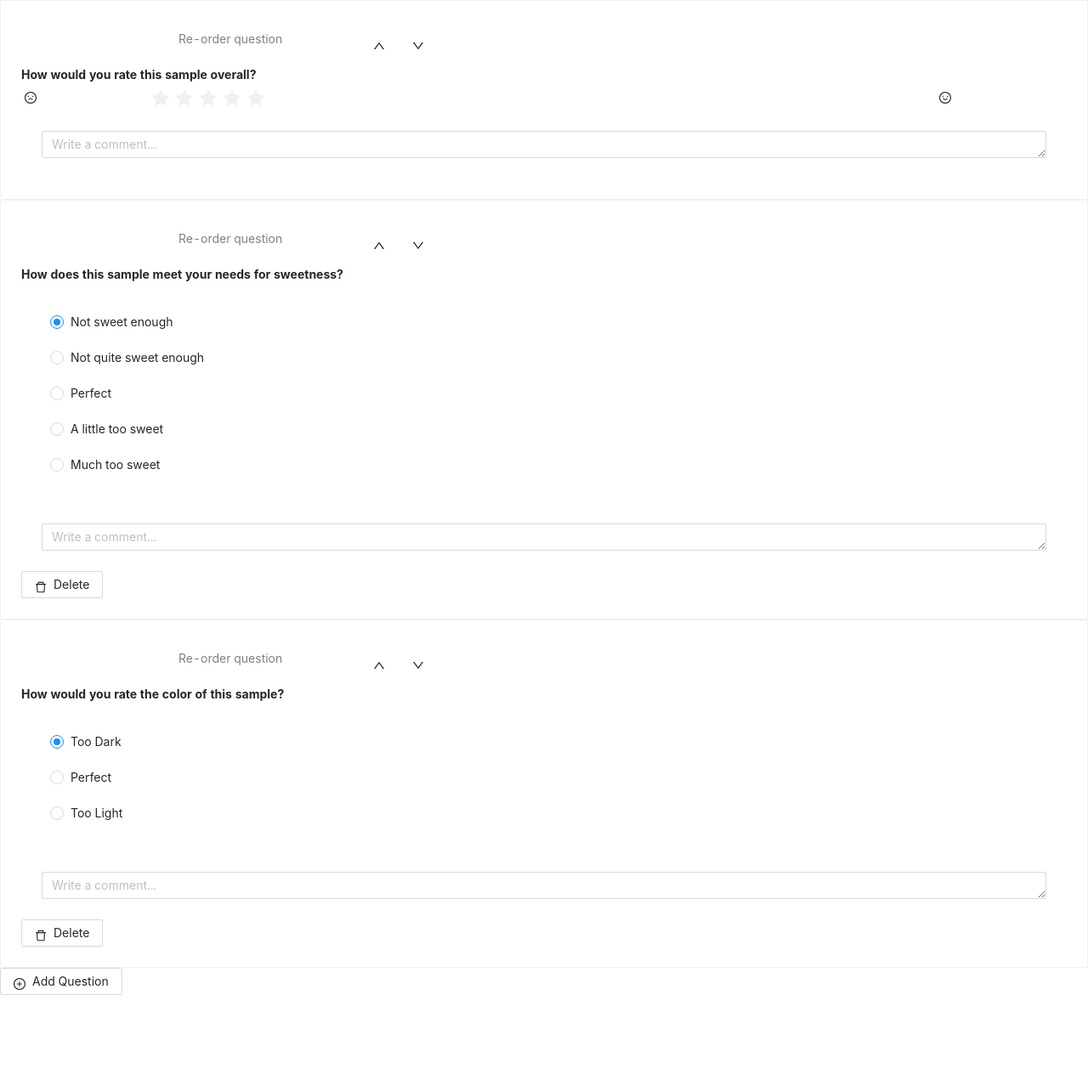
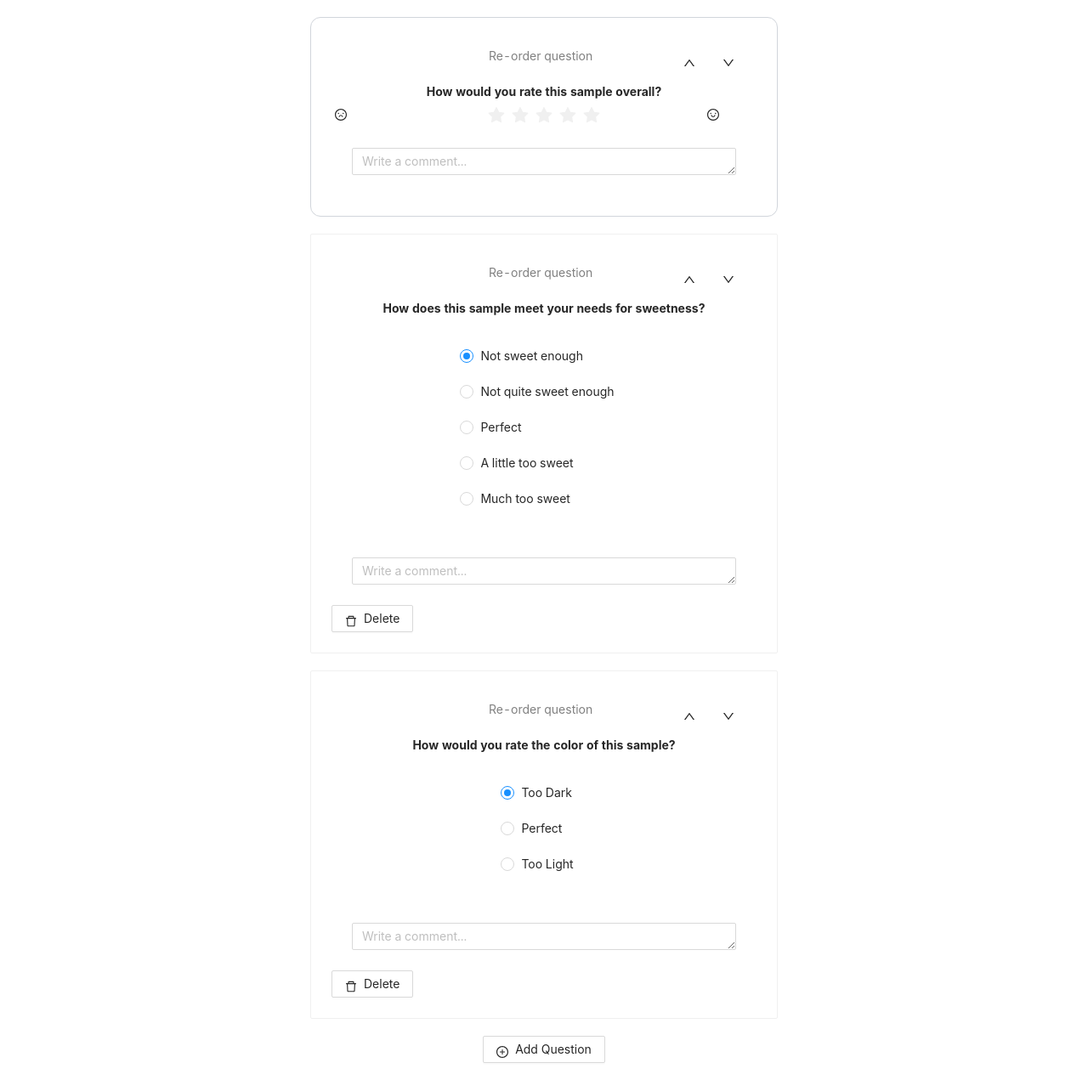
Before and after one commit to SampleVu-Development/SampleVu, a Next.js app: page /survey-demo in a window 1280 px wide. Shown: the whole page at 85% size. Before the commit the page ends 1171 px from the top, so only its background shows below. Built offline with nearby package versions, Linux system fonts and the light colour scheme.

Commit message:
tailwind update survey demo

```diff
--- a/components/survey/SurveyCard.js
+++ b/components/survey/SurveyCard.js
@@ -5,19 +5,17 @@ import CreateQuestion from './CreateQuestion'
 export default function SurveyCard({ title, questionID, type, callback, data }) {
   // data is for multiple choice questions, an array, which stores all the options for multiple choice
 
-  if (type == 'required') {
-    return <RequiredQuestion questionID={questionID} title={title} callback={callback} />
-  }
-
-  if (type == 'multiple') {
-    return (
-      <MultipleQuestion questionID={questionID} title={title} data={data} callback={callback} />
-    )
-  }
-
-  if (type == 'create') {
-    return <CreateQuestion callback={callback} />
-  }
-
-  return <p>default</p>
+  return (
+    <div className="flex justify-center rounded-xl border-gray-300 p-2.5 text-center">
+      {type == 'required' ? (
+        <RequiredQuestion questionID={questionID} title={title} callback={callback} />
+      ) : type == 'multiple' ? (
+        <MultipleQuestion questionID={questionID} title={title} data={data} callback={callback} />
+      ) : type == 'create' ? (
+        <CreateQuestion callback={callback} />
+      ) : (
+        <p>default</p>
+      )}
+    </div>
+  )
 }
--- a/components/survey/questions/RequiredQuestion.js
+++ b/components/survey/questions/RequiredQuestion.js
@@ -8,7 +8,7 @@ const { TextArea } = Input
 export default function RequiredQuestion({ title, questionID, callback }) {
   return (
     <div className="custom-container">
-      <Card className="curvedBorder">
+      <Card className="rounded-xl border-gray-300">
         <ReOrderBlock />
         <SurveyTitle text={title} />
         <StarRating callback={e => callback({ title, questionID, type: 'slider', event: e })} />
--- a/pages/survey-demo.js
+++ b/pages/survey-demo.js
@@ -8,7 +8,6 @@ function surveyQuestionCallback(information) {
   }
 }
 
-export default function Survey() {
 let multiChoices = [
   'Not sweet enough',
   'Not quite sweet enough',
@@ -20,13 +19,15 @@ export default function Survey() {
 let question0ID = 0
 let question1ID = 1
 let question2ID = 2
+
+export default function Survey() {
   return (
     <>
       <Head>
         <title>SampleVu</title>
         <meta name="SampleVu helps companies organize and supply" content="SampleVu" />
       </Head>
-
+      <main className="p-2.5 text-center">
         <SurveyCard
           type="required"
           title="How would you rate this sample overall?"
@@ -49,6 +50,7 @@ export default function Survey() {
         />
 
         <SurveyCard type="create" callback={surveyQuestionCallback} />
+      </main>
     </>
   )
 }
```
Lines whose indentation alone changed are shown as unchanged.
